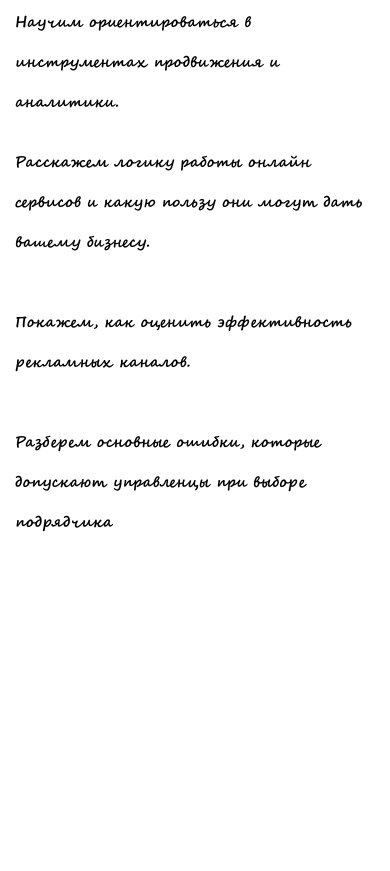
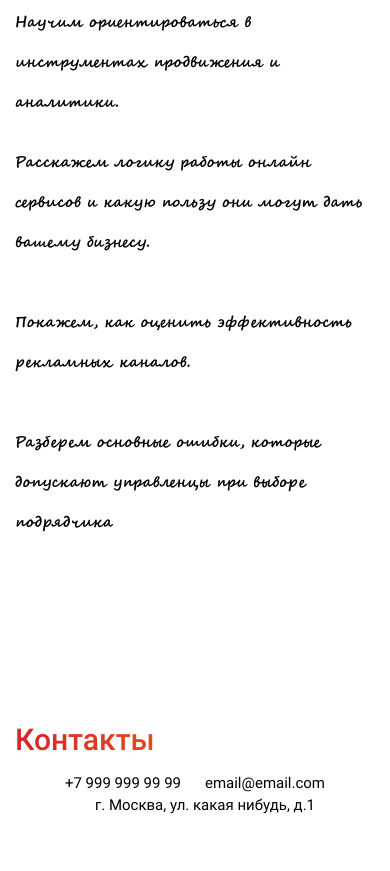
Before and after one commit to Victor-Maznichenko/Zayavkin, a plain HTML site: page index.html in a window 390 px wide. Shown: the part 8647-9518 px from the top of the page. Before the commit the page ends 9370 px from the top, so only its background shows below. Drawn offline with Linux system fonts and the light colour scheme.

Commit message:
3уаыв
3куавс

```diff
--- a/index.html
+++ b/index.html
@@ -268,7 +268,7 @@
 			</div>
 		</div>
 	</section>
-	<!--<footer class="footer">
+	<footer class="footer">
 		<div class="container">
 			<h4 class="footer__title">Контакты</h4>
 			<ul class="footer__list">
@@ -278,7 +278,7 @@
 			</ul>
 		</div>
 	</footer>
- -->
+
 
 	<script src="js/libs.min.js"></script>
 	<script src="js/main.js"></script>
--- a/scss/_media.scss
+++ b/scss/_media.scss
@@ -23,6 +23,15 @@
 		margin-bottom: 415px;
 	}
 }
+@media (max-width: 1900px){
+	.course__items-bottom{
+		margin: 0;
+		flex-wrap: wrap;
+	}
+	.course__main-img{
+		max-width: 44%;
+	}
+}
 @media (max-width: 1875px) {
 	.header__top{
 		margin-bottom: 205px;
@@ -46,13 +55,6 @@
 @media (max-width: 1780px) {
 	.header__top {
 		margin-bottom: 178px;
-	}
-	.course__items-bottom{
-		margin: 0;
-		flex-wrap: wrap;
-	}
-	.course__main-img{
-		max-width: 44%;
 	}
 }
 @media (max-width: 1700px) {
@@ -88,6 +90,13 @@
 @media (max-width: 1580px) {
 	.header__top {
 		margin-bottom: 120px;
+	}
+	.footer__list-item{
+		font-size: 32px;
+		line-height: 40px;
+	}
+	.footer__list-item+.footer__list-item {
+		margin-left: 60px;
 	}
 }
 @media (max-width: 1475px) {
@@ -350,6 +359,16 @@
 	.course__main-info {
 		max-width: 100%;
 	}
+	.footer__list-item {
+		font-size: 28px;
+		line-height: 32px;
+	}
+	.footer__list-item+.footer__list-item {
+		margin-left: 50px;
+	}
+	.footer__list{
+		text-align: center;
+	}
 }
 @media (max-width: 1130px) {
 	.header__top {
@@ -526,6 +545,13 @@
 	}
 	.course__item-description {
 		font-size: 15px;
+	}
+	.footer__list-item {
+		font-size: 18px;
+		line-height: 24px;
+	}
+	.footer__list-item+.footer__list-item {
+		margin-left: 25px;
 	}
 }
 @media (max-width: 815px){
@@ -718,6 +744,13 @@
 	.header__top{
 		margin-bottom: 360px;
 	}
+	.footer__list-item {
+		font-size: 15px;
+		line-height: 22px;
+	}
+	.footer__list-item+.footer__list-item {
+		margin-left: 20px;
+	}
 }
 @media (max-width: 400px) {
 	.services__item-btn{
```
Also changed, not shown: css/style.min.css.
